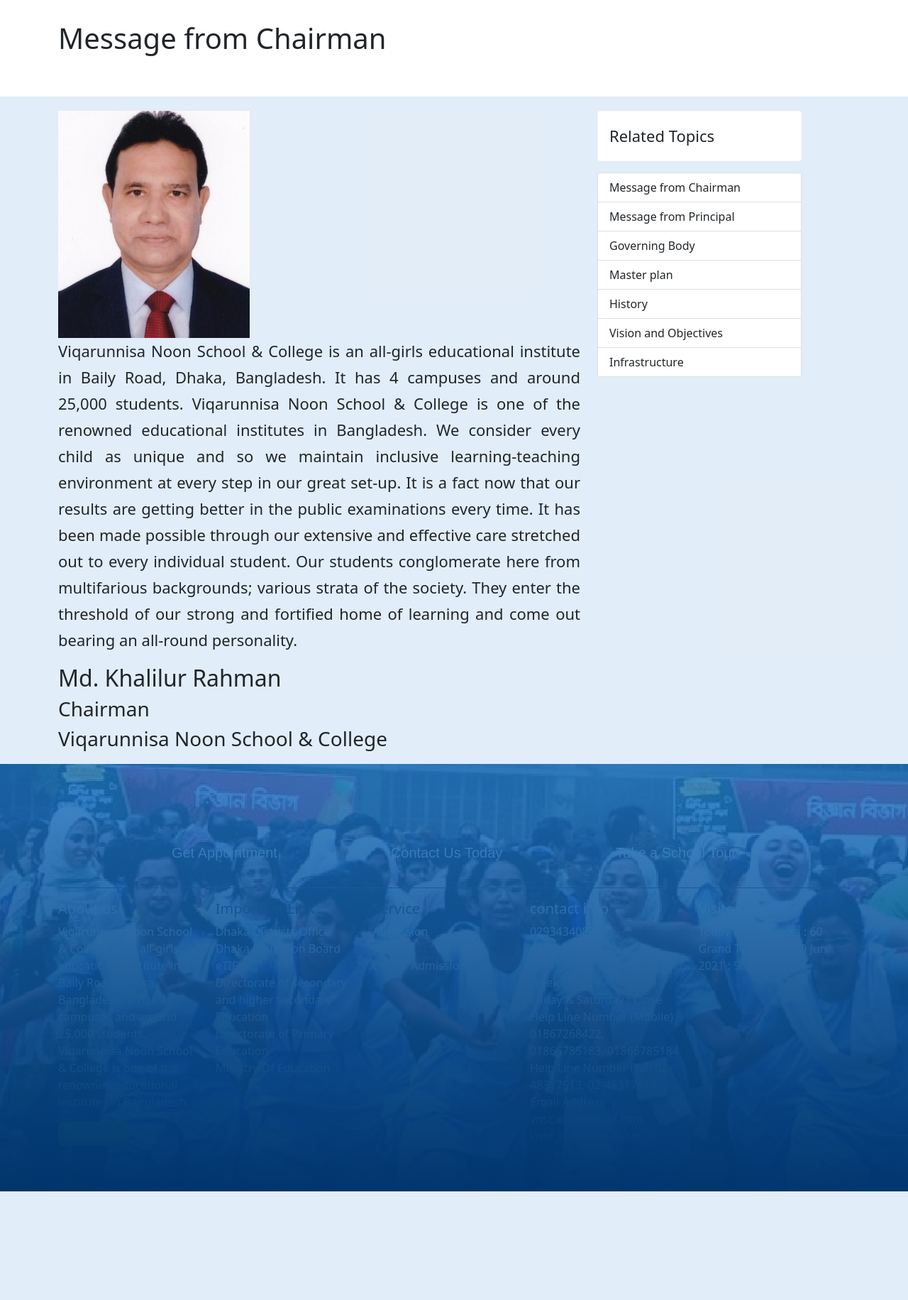
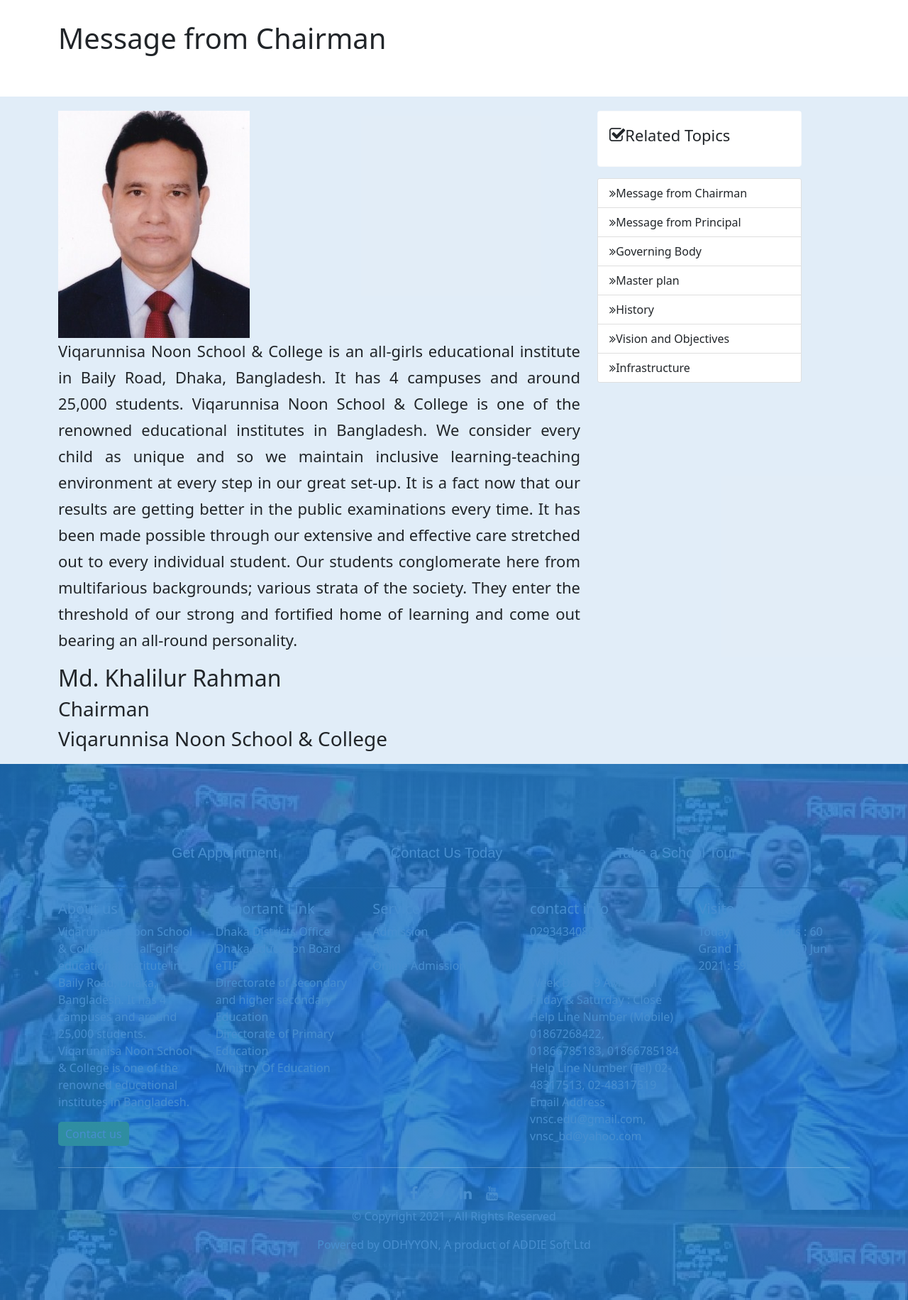
Before and after one commit to opusaha/ninzas, a PHP site: page / in a window 1280 px wide; the page is wider, and only the part inside the window is pictured. Shown: the part 346-2177 px from the top of that part at 71% size. Before the commit the page ends 2024 px from the top of that part, so only its background shows below. Run offline with PHP 8.4, Linux system fonts and the light colour scheme; some libraries are stand-ins or nearby versions.

Commit message:
class 13

```diff
--- a/class-13/css/style.css
+++ b/class-13/css/style.css
@@ -5,6 +5,10 @@
     text-transform: uppercase;
     font-family: 'Poppins', sans-serif;
     font-weight: 500;
+}
+.nav-link:focus{
+    color: #522771;
+    border-bottom: 4px solid #FF5E4E;
 }
 .message h1{
     padding: 50px 0px;
@@ -23,6 +27,7 @@ text-align: justify;
     background-image: url(../images/footer.png);
     padding: 50px 0px;
     position: relative;
+    color: #fff;
 }
 .footer-sec::before {
     position: absolute;
@@ -31,7 +36,7 @@ text-align: justify;
     height: 100%;
     top: 0;
     left: 0;
-    background: transparent linear-gradient(181deg, #1E75C5D1 0%, #00346B 100%) 0% 0% no-repeat padding-box;
+    background: transparent linear-gradient(180deg, #1E75C5D1 100%, #00346B 100%) 0% 0% no-repeat padding-box;
 }
 .footer-top{
     text-align: center;
@@ -54,9 +59,6 @@ a{
     text-decoration: none;
     color: #fff;
 }
-.about{
-    color: #fff;
-}
 .btn{
     color: white;
     background-color: lawngreen;
@@ -64,3 +66,18 @@ a{
     border-radius: 5px;
     padding: 5px 10px;
 }
+.card-body{
+    font-size: 1.5em;
+    background-color: #fff;
+    padding-top: 15px;
+    padding-bottom: 15px;
+    text-align: center;
+    margin-bottom: 10px;
+}
+.icon{
+    padding: 5px 10px;
+    font-size: 20px;
+}
+.last{
+    text-align: center;
+}
--- a/class-13/index.html
+++ b/class-13/index.html
@@ -5,6 +5,7 @@
     <meta http-equiv="X-UA-Compatible" content="IE=edge">
     <meta name="viewport" content="width=device-width, initial-scale=1.0">
     <title>Document</title>
+    <link rel="stylesheet" href="https://cdnjs.cloudflare.com/ajax/libs/font-awesome/4.7.0/css/font-awesome.min.css">
     <link rel="stylesheet" href="css/bootstrap.min.css">
     <link rel="stylesheet" href="css/style.css">
 </head>
@@ -128,19 +129,36 @@
             <div class="col-md-4">
                 <div class="scc1-card">
                     <div class="card border-light mb-3" style="max-width: 18rem;">
-                        <div class="card-body">
+                        <div class="card-body d-flex justify-content-start">
+                          <div class="icons">
+                            <i class="fa fa-check-square-o"></i>
+                          </div>
                           <p class="card-text">Related Topics</p>
                         </div>
                       </div>
                     <div class="card" style="width: 18rem;">
                         <ul class="list-group list-group-flush">
-                          <li class="list-group-item"> Message from Chairman</li>
-                          <li class="list-group-item"> Message from Principal</li>
-                          <li class="list-group-item"> Governing Body</li>
-                          <li class="list-group-item"> Master plan</li>
-                          <li class="list-group-item"> History</li>
-                          <li class="list-group-item"> Vision and Objectives</li>
-                          <li class="list-group-item"> Infrastructure</li>
+                          <li class="list-group-item d-flex justify-content-start">
+                            <div class="icons"><i class="fa fa-angle-double-right"></i></div>
+                            Message from Chairman</li>
+                          <li class="list-group-item d-flex justify-content-start">
+                            <div class="icons"><i class="fa fa-angle-double-right"></i></div>
+                            Message from Principal</li>
+                          <li class="list-group-item d-flex justify-content-start">
+                            <div class="icons"><i class="fa fa-angle-double-right"></i></div>
+                            Governing Body</li>
+                          <li class="list-group-item d-flex justify-content-start">
+                            <div class="icons"><i class="fa fa-angle-double-right"></i></div>
+                            Master plan</li>
+                          <li class="list-group-item d-flex justify-content-start">
+                            <div class="icons"><i class="fa fa-angle-double-right"></i></div>
+                            History</li>
+                          <li class="list-group-item d-flex justify-content-start">
+                            <div class="icons"><i class="fa fa-angle-double-right"></i></div>
+                            Vision and Objectives</li>
+                          <li class="list-group-item d-flex justify-content-start">
+                            <div class="icons"><i class="fa fa-angle-double-right"></i></div>
+                            Infrastructure</li>
                         </ul>
                       </div>
                 </div>
@@ -158,7 +176,7 @@
             <div class="row">
                 <div class="col-md-7">
                     <div class="row">
-                        <div class="col-md-4 about">
+                        <div class="col-md-4">
                             <h5>About us</h5>
                             <p>Viqarunnisa Noon School & College is an all-girls educational institute in Baily Road, Dhaka, Bangladesh. It has 4 campuses and around 25,000 students. Viqarunnisa Noon School & College is one of the renowned educational institutes in Bangladesh.</p>
                             <button class="btn">Contact us</button>
@@ -180,7 +198,7 @@
                         </div>
                     </div>
                 </div>
-                <div class="col-md-5 about">
+                <div class="col-md-5">
                     <div class="row">
                       <div class="col-md-6">
                         <h5>contact info</h5>
@@ -203,6 +221,17 @@
                     </div>
                 </div>
             </div>
+            <hr>
+            <div class="last-icons d-flex justify-content-center">
+              <div class="icon"><i class="fa fa-facebook-f"></i></div>
+              <div class="icon"><i class="fa fa-twitter"></i></div>
+              <div class="icon"><i class="fa fa-linkedin"></i></div>
+              <div class="icon"><i class="fa fa-youtube"></i></div>
+            </div>
+            <div class="last">
+              <p>© Copyright 2021 , All Rights Reserved</p>
+              <p>Powered by ODHYYON, A product of ADDIE Soft Ltd</p>
+            </div>
         </div>
     </div>
 
```
